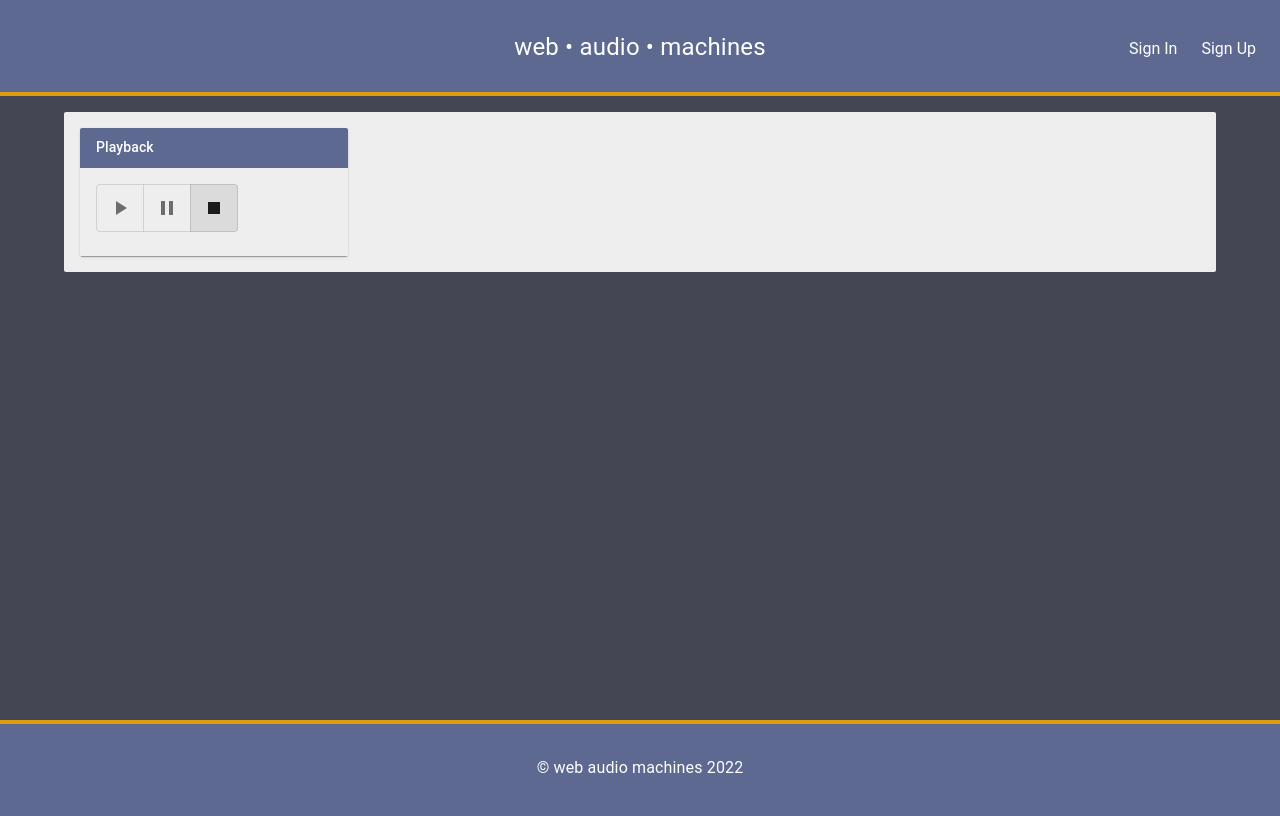
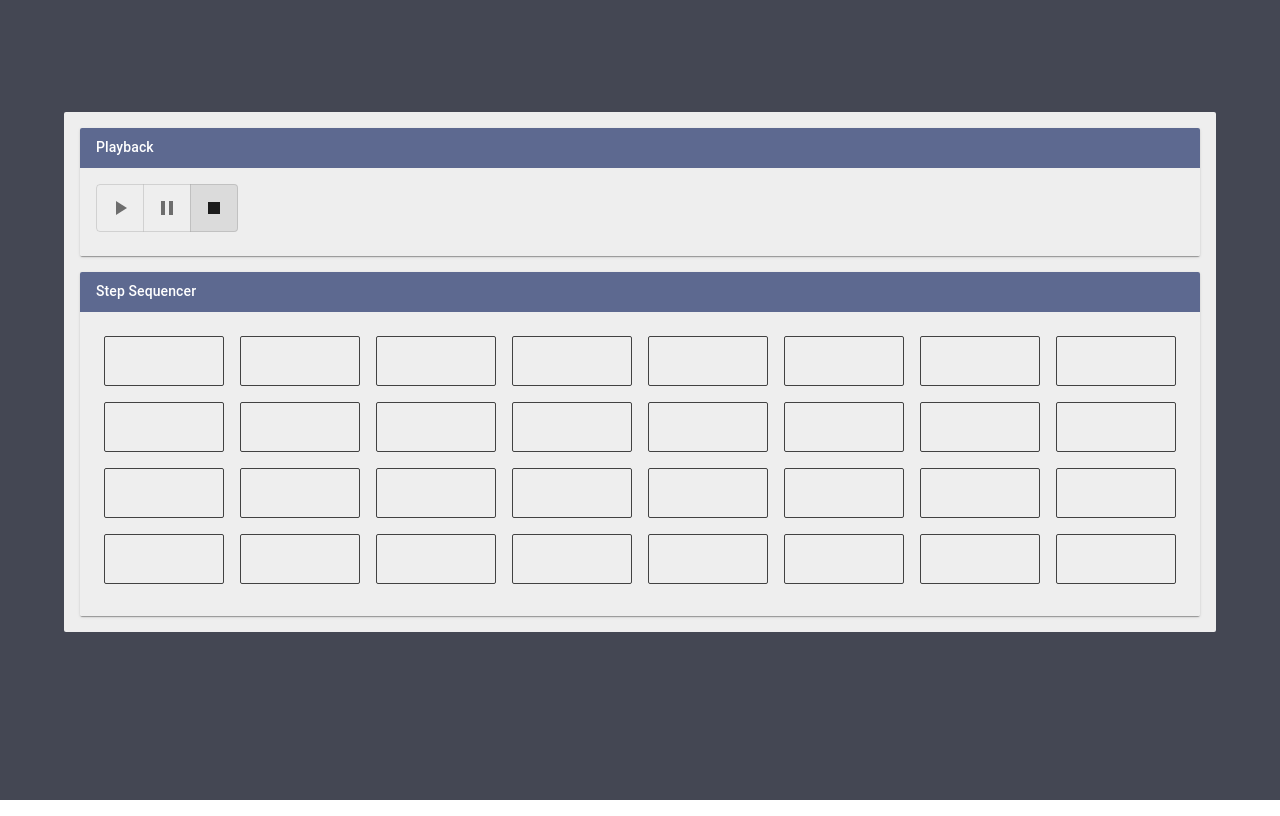
Before and after one commit to widlicki/web-audio-machines, a Next.js app: page /machines/sampler in a window 1280 px wide. Built offline with nearby package versions, Linux system fonts and the light colour scheme.

Commit message:
Add machine template, begin add tests

```diff
--- a/components/machines/StepPad/StepPad.tsx
+++ b/components/machines/StepPad/StepPad.tsx
@@ -22,7 +22,7 @@ const StepPad = ({
           : `${borderSize} dashed ${borderColor}`,
         borderRadius: theme.border.radius.sm,
         minWidth: '60px',
-        minHeight: '40px',
+        minHeight: '50px',
       }}
     />
   )
--- a/components/machines/StepSequencer/StepSequencer.tsx
+++ b/components/machines/StepSequencer/StepSequencer.tsx
@@ -2,6 +2,7 @@ import { ReactJSXElement } from '@emotion/react/types/jsx-namespace'
 import { Grid } from '@mui/material'
 import { useAppDispatch, useAppSelector } from '../../../hooks/hooks'
 import theme from '../../../styles/Theme'
+import Module from '../../base/Module/Module'
 import StepPad from '../StepPad/StepPad'
 import {
   decNumSteps,
@@ -27,6 +28,7 @@ const StepSequencer = () => {
         </Grid>
       )
       if (i % 4 === 0) {
+        // Every 4 steps, push row of 6 cols to create 8 cols total on 12 grid system
         sequencerSteps.push(
           <Grid container direction="row" xs={6}>
             {steps}
@@ -39,9 +41,16 @@ const StepSequencer = () => {
   }
 
   return (
-    <Grid container direction="row" justifyContent="center" alignItems="center">
-      {createSequencerSteps()}
-    </Grid>
+    <Module title="Step Sequencer">
+      <Grid
+        container
+        direction="row"
+        justifyContent="center"
+        alignItems="center"
+      >
+        {createSequencerSteps()}
+      </Grid>
+    </Module>
   )
 }
 
--- /dev/null
+++ b/components/site/Templates/MachineTemplate/MachineTemplate.tsx
@@ -0,0 +1,20 @@
+import { Container } from '@mui/material'
+import theme from '../../../../styles/Theme'
+
+const MachineTemplate = ({ children }) => (
+  <Container maxWidth={false} sx={{ background: theme.background.color.dark }}>
+    <Container
+      maxWidth="lg"
+      sx={{
+        background: theme.background.color.dark,
+        padding: theme.spacing(4),
+        color: 'common.white',
+        minHeight: '100vh',
+      }}
+    >
+      {children}
+    </Container>
+  </Container>
+)
+
+export default MachineTemplate
--- a/pages/_app.tsx
+++ b/pages/_app.tsx
@@ -1,7 +1,6 @@
 import { ThemeProvider } from '@mui/material/styles'
 import type { AppProps } from 'next/app'
 import { Provider } from 'react-redux'
-import DefaultTemplate from '../components/site/Templates/Default/DefaultTemplate'
 import store from '../store'
 import theme from '../styles/Theme'
 import '../styles/globals.css'
@@ -9,11 +8,9 @@ import '../styles/globals.css'
 function WebAudioMachines({ Component, pageProps }: AppProps) {
   return (
     <ThemeProvider theme={theme}>
-      <DefaultTemplate>
-        <Provider store={store}>
-          <Component {...pageProps} />
-        </Provider>
-      </DefaultTemplate>
+      <Provider store={store}>
+        <Component {...pageProps} />
+      </Provider>
     </ThemeProvider>
   )
 }
--- a/pages/index.tsx
+++ b/pages/index.tsx
@@ -5,6 +5,7 @@ import DefaultTemplate from '../components/site/Templates/Default/DefaultTemplat
 import SamplerImg from '../resources/images/sampler.png'
 
 const HomePage: NextPage = () => (
+  <DefaultTemplate>
     <Grid container spacing={3} sx={{ marginTop: '80px' }}>
       <Grid item xs={12} sm={6} md={6}>
         <MachineCard
@@ -15,6 +16,7 @@ const HomePage: NextPage = () => (
         />
       </Grid>
     </Grid>
+  </DefaultTemplate>
 )
 
 export default HomePage
--- a/pages/machines/sampler.tsx
+++ b/pages/machines/sampler.tsx
@@ -1,9 +1,12 @@
 import { Box, Grid } from '@mui/material'
 import type { NextPage } from 'next'
 import PlaybackControl from '../../components/machines/PlaybackControl/PlaybackControl'
+import StepSequencer from '../../components/machines/StepSequencer/StepSequencer'
+import MachineTemplate from '../../components/site/Templates/MachineTemplate/MachineTemplate'
 import theme from '../../styles/Theme'
 
 const SamplerPage: NextPage = () => (
+  <MachineTemplate>
     <Box
       sx={{
         background: theme.background.color.lightest,
@@ -14,11 +17,15 @@ const SamplerPage: NextPage = () => (
       }}
     >
       <Grid container>
-      <Grid item xs={12} sm={6} md={3}>
+        <Grid item xs={12}>
           <PlaybackControl />
+        </Grid>
+        <Grid item xs={12}>
+          <StepSequencer />
         </Grid>
       </Grid>
     </Box>
+  </MachineTemplate>
 )
 
 export default SamplerPage
```
Also changed, not shown: 2 other files (tests, documents, lock files or other folders). Lines whose indentation alone changed are shown as unchanged.
